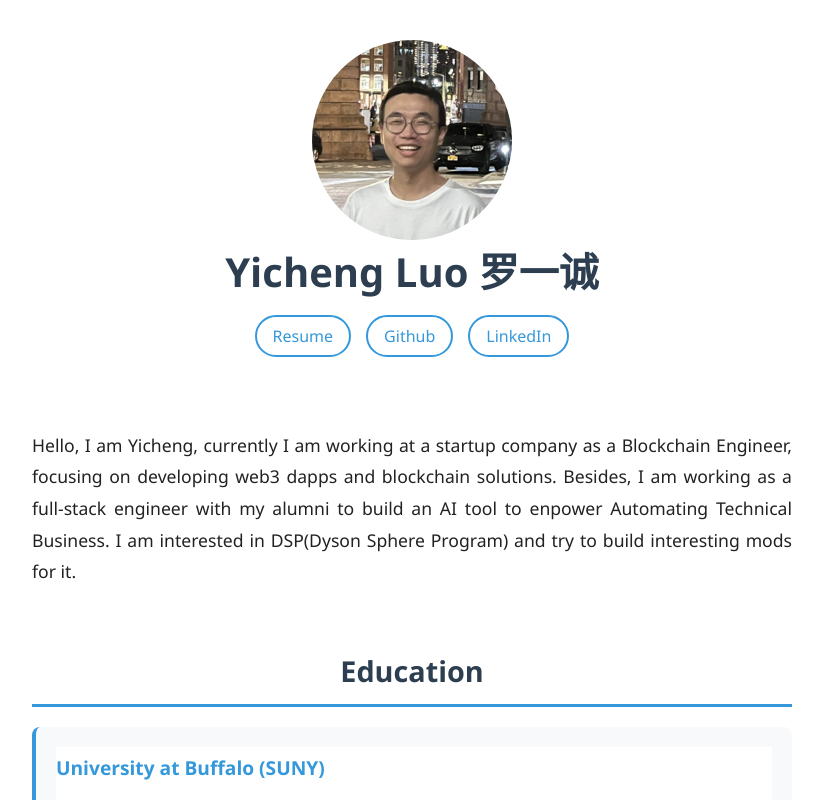
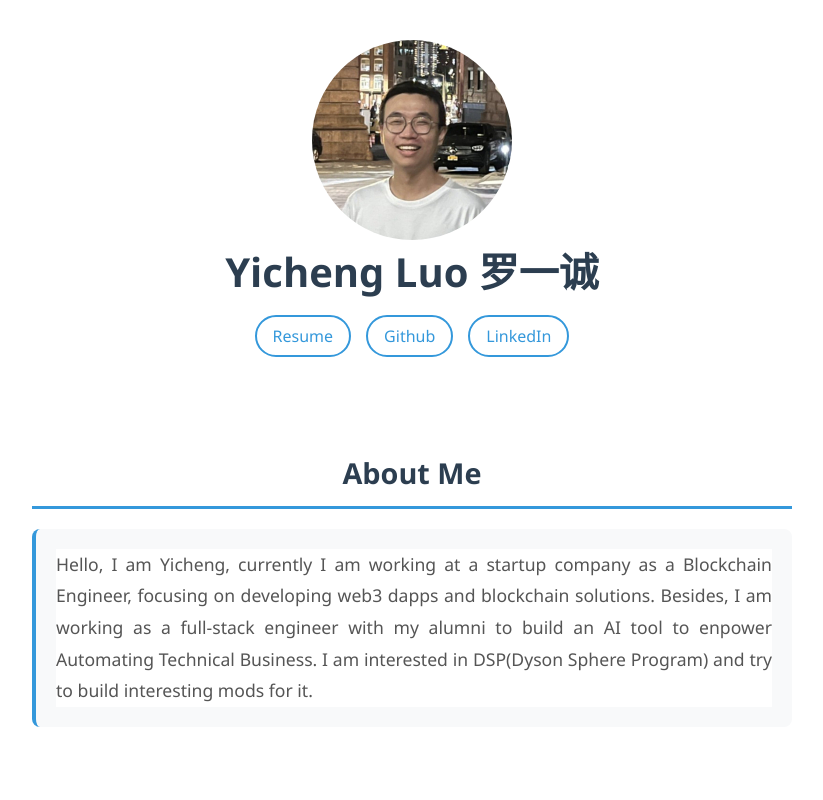
Before and after one commit to yluoc/yluoc.github.io, a Next.js app: page / in a window 1280 px wide. Shown: the top 800 px of the page, without its empty margins (228-1051 px from the left). Built offline with nearby package versions, Linux system fonts and the light colour scheme.

Commit message:
update self-intro section

```diff
--- a/src/components/ProfileIntroduction.tsx
+++ b/src/components/ProfileIntroduction.tsx
@@ -3,11 +3,14 @@ import React from 'react';
 const ProfileIntroduction: React.FC = () => {
   return (
     <div className="profileIntroduction">
-      <span>
-        Hello, I am Yicheng, currently I am working at a startup company as a Blockchain Engineer, focusing on developing web3 dapps and blockchain solutions.
-        Besides, I am working as a full-stack engineer with my alumni to build an AI tool to enpower Automating Technical Business.
-        I am interested in DSP(Dyson Sphere Program) and try to build interesting mods for it.
-      </span>
+      <h2>About Me</h2>
+      <div className="introduction-content">
+        <p>
+          Hello, I am Yicheng, currently I am working at a startup company as a Blockchain Engineer, focusing on developing web3 dapps and blockchain solutions.
+          Besides, I am working as a full-stack engineer with my alumni to build an AI tool to enpower Automating Technical Business.
+          I am interested in DSP(Dyson Sphere Program) and try to build interesting mods for it.
+        </p>
+      </div>
     </div>
   );
 };
--- a/src/styles/globals.css
+++ b/src/styles/globals.css
@@ -71,16 +71,31 @@ body {
 .profileIntroduction {
     max-width: 800px;
     margin: 0 auto 40px auto;
-    padding: 0 20px;
+    padding: 20px;
+}
+
+.profileIntroduction h2 {
+    color: #2c3e50;
+    font-size: 1.8rem;
+    margin-bottom: 20px;
+    text-align: center;
+    border-bottom: 3px solid #3498db;
+    padding-bottom: 10px;
+}
+
+.introduction-content {
+    background-color: #f8f9fa;
+    padding: 20px;
+    border-radius: 8px;
+    border-left: 4px solid #3498db;
+}
+
+.introduction-content p {
+    margin: 0;
     text-align: justify;
     font-size: 1.1rem;
     line-height: 1.8;
-    color: #222;
-}
-
-.profileIntroduction span {
-    display: block;
-    margin-bottom: 15px;
+    color: #555;
 }
 
 .profileHonor {
@@ -590,6 +605,11 @@ body {
     }
 
     .profileIntroduction {
+        padding: 15px;
+        margin-bottom: 30px;
+    }
+
+    .introduction-content p {
         font-size: 1rem;
         text-align: left;
     }
```
